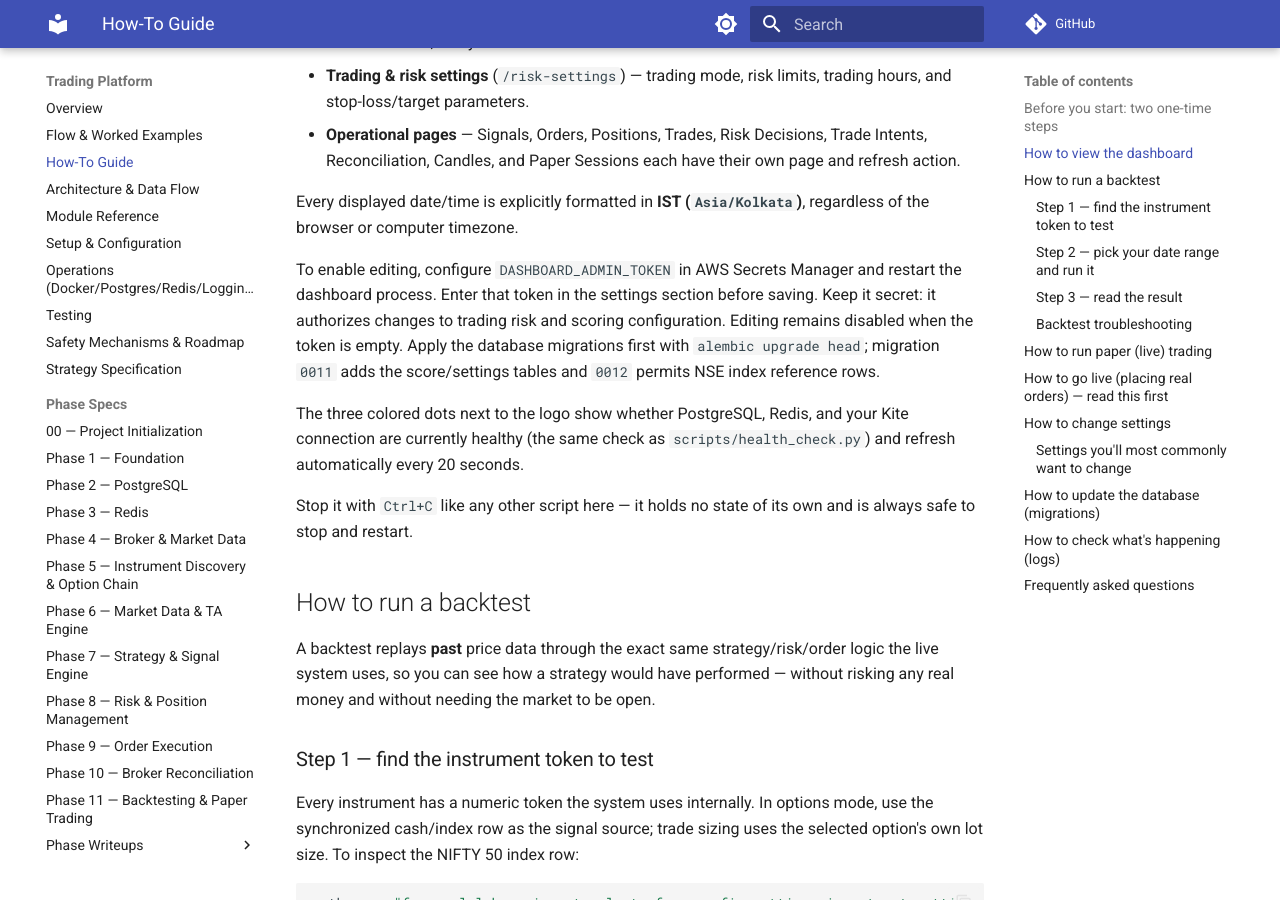
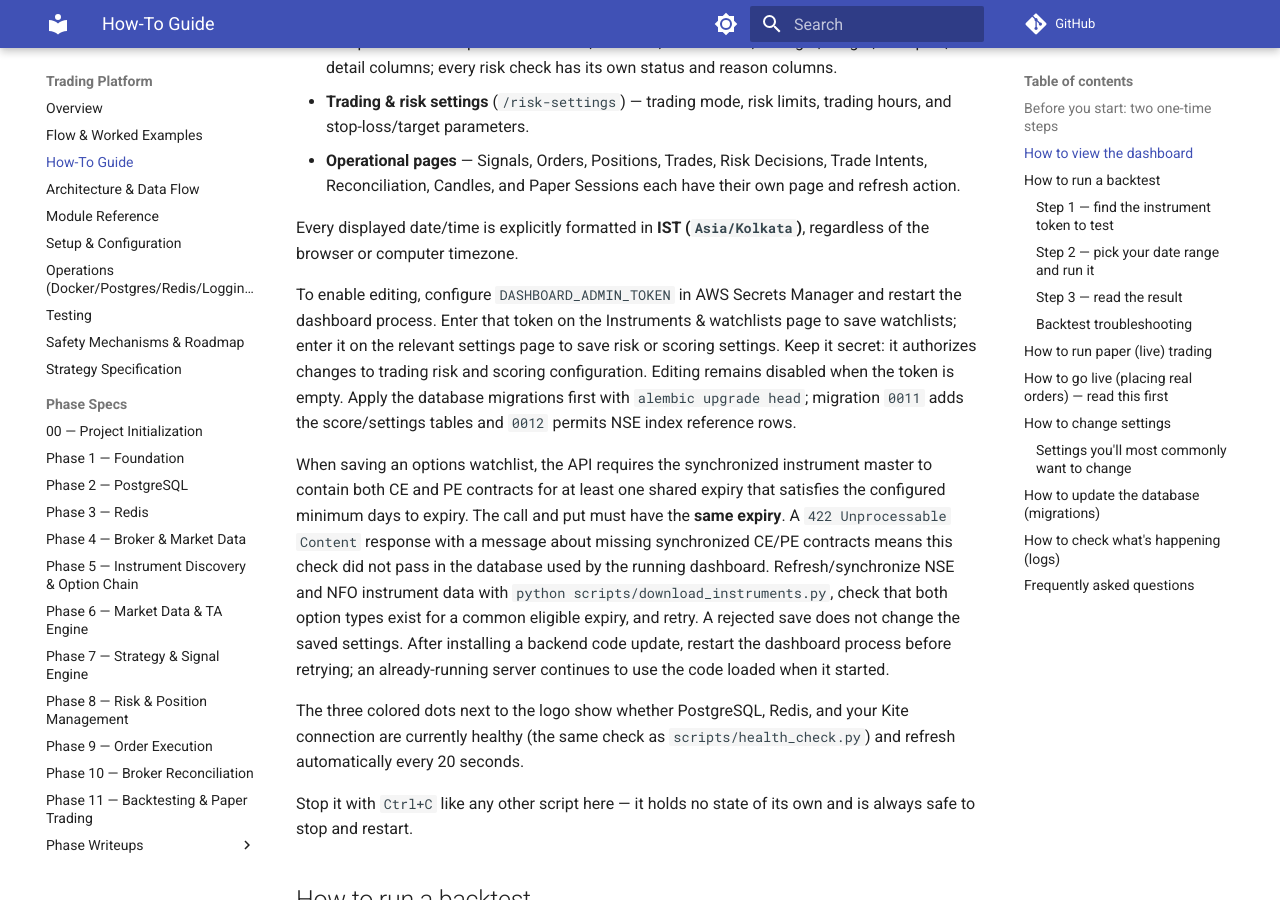
Before and after one commit to VictorG1422/docs, an MkDocs documentation site: the page built from docs/trading-platform/how-to.md, in a window 1280 px wide and 900 px high, scrolled down 2613 px. Built offline with MkDocs 1.6.1 and Material for MkDocs 9.7.7, drawn with Linux system fonts in a browser that asks for light colours; comment, search, counter and statistics services are not loaded; some of the changed text lies outside the part shown.

Commit message:
Document options watchlist validation
Explain the searchable watchlist workflow, token examples, shared eligible CE/PE expiry requirement, and recovery steps for validation errors.

Co-authored-by: Copilot <223556219+Copilot@users.noreply.github.com>

```diff
--- a/docs/trading-platform/how-to.md
+++ b/docs/trading-platform/how-to.md
@@ -83,6 +83,8 @@ the stored JSON value is the numeric array `[256265]`, not `["NIFTY 50"]`
 or `["256265"]`. Keep `EQUITY_WATCHLIST` as `[]` unless adding tradable
 cash equities. Prefer the migration command over a direct SQL update so
 the conversion is validated and recorded in the settings audit table.
+NIFTY BANK is token `260105`, so selecting both indices gives
+`OPTIONS_WATCHLIST=[256265,260105]`.
 
 ## How to view the dashboard
 
@@ -135,12 +137,26 @@ Every displayed date/time is explicitly formatted in **IST
 (`Asia/Kolkata`)**, regardless of the browser or computer timezone.
 
 To enable editing, configure `DASHBOARD_ADMIN_TOKEN` in AWS Secrets
-Manager and restart the dashboard process. Enter that token in the
-settings section before saving. Keep it secret: it authorizes changes to
-trading risk and scoring configuration. Editing remains disabled when
-the token is empty. Apply the database migrations first with `alembic upgrade head`;
-migration `0011` adds the score/settings tables and `0012` permits NSE
-index reference rows.
+Manager and restart the dashboard process. Enter that token on the
+Instruments & watchlists page to save watchlists; enter it on the relevant
+settings page to save risk or scoring settings. Keep it secret: it
+authorizes changes to trading risk and scoring configuration. Editing
+remains disabled when the token is empty. Apply the database migrations
+first with `alembic upgrade head`; migration `0011` adds the score/settings
+tables and `0012` permits NSE index reference rows.
+
+When saving an options watchlist, the API requires the synchronized
+instrument master to contain both CE and PE contracts for at least one
+shared expiry that satisfies the configured minimum days to expiry. The
+call and put must have the **same expiry**. A `422 Unprocessable Content`
+response with a message about missing synchronized CE/PE contracts means
+this check did not pass in the database used by the running dashboard.
+Refresh/synchronize NSE and NFO instrument data with
+`python scripts/download_instruments.py`, check that both option types
+exist for a common eligible expiry, and retry. A rejected save does not
+change the saved settings. After installing a backend code update, restart
+the dashboard process before retrying; an already-running server continues
+to use the code loaded when it started.
 
 The three colored dots next to the logo show whether PostgreSQL, Redis,
 and your Kite connection are currently healthy (the same check as
```
Also changed, not shown: docs/trading-platform/flow-and-examples.md (+4 -1 lines), docs/trading-platform/module-reference.md (+1 -1 lines), docs/trading-platform/operations.md (+8 -0 lines), docs/trading-platform/phases/phase-11-backtesting-paper.md (+18 -0 lines), docs/trading-platform/setup.md (+21 -2 lines).
